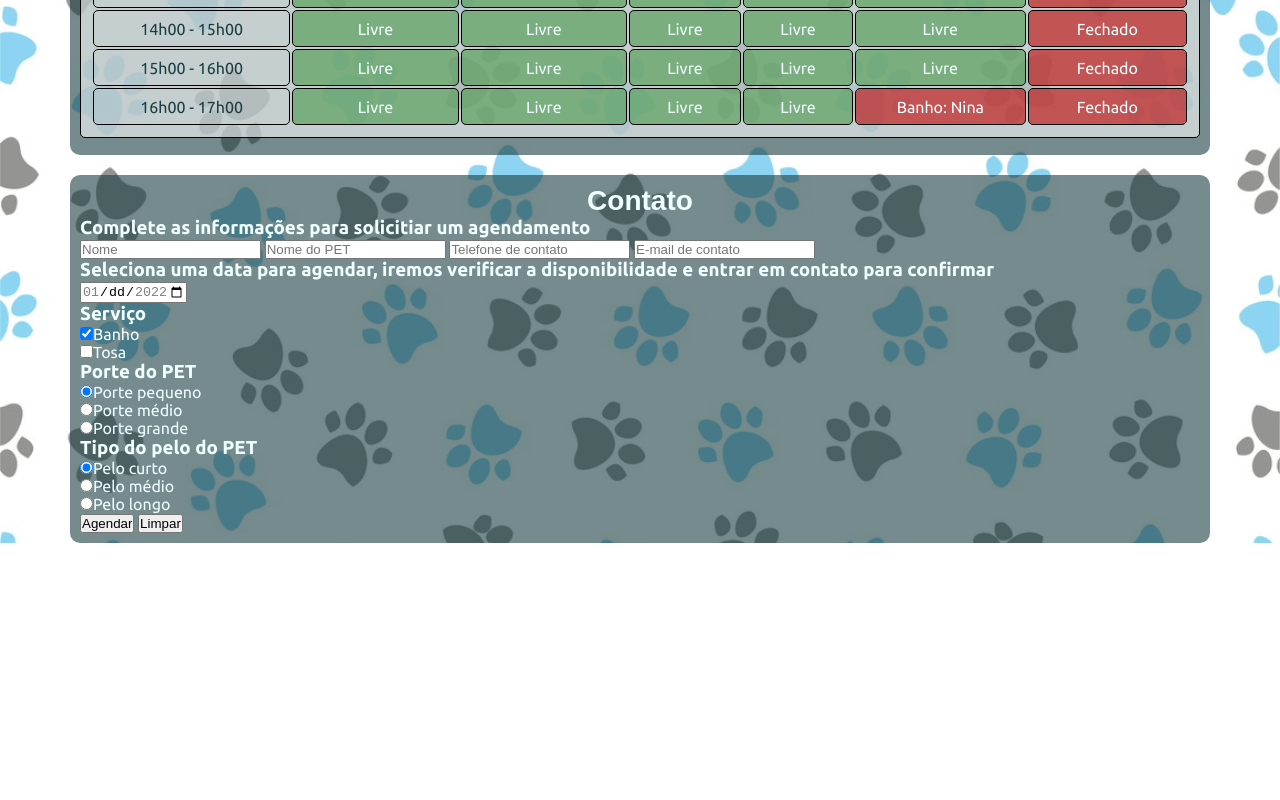
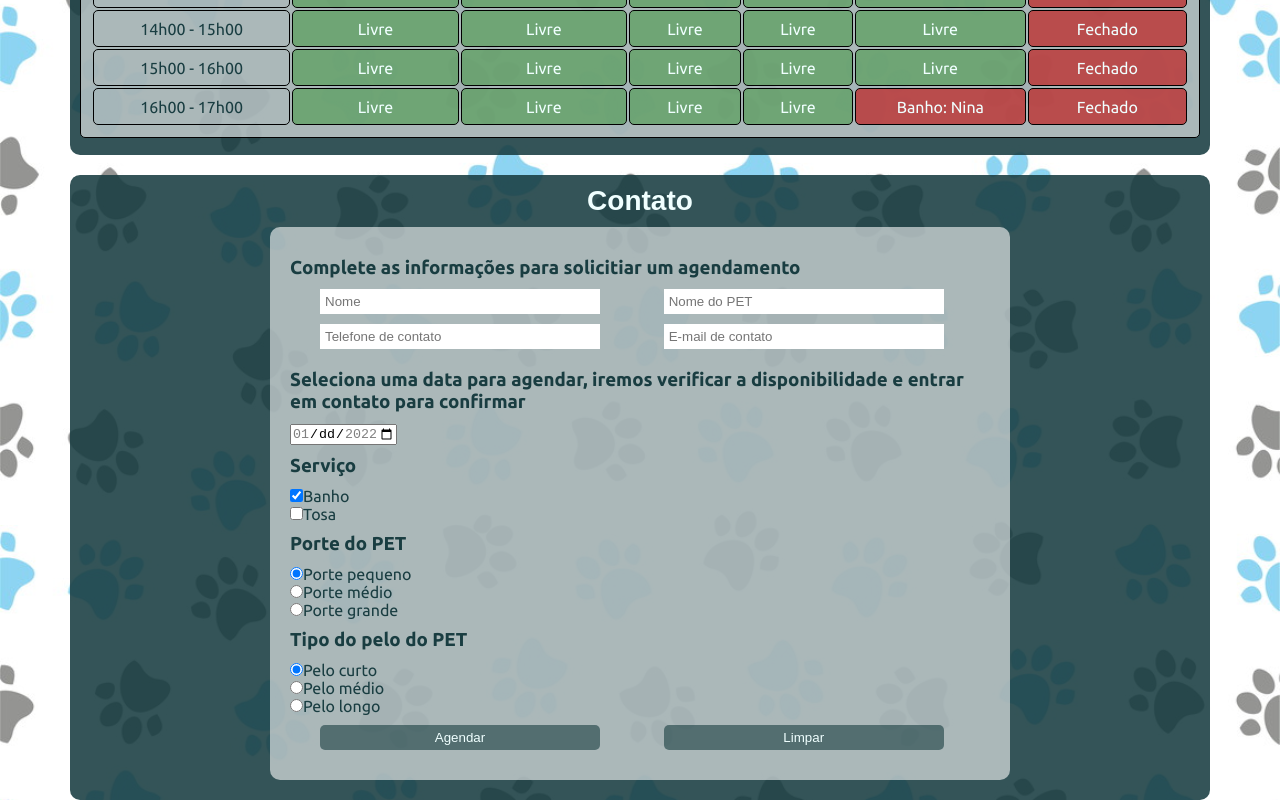
Before and after one commit to D13GO91/TemplateSitePET, a plain HTML site: page index.html in a window 1280 px wide. Shown: the part 1348-2148 px from the top of the page. Before the commit the page ends 1891 px from the top, so only its background shows below. Drawn offline with Linux system fonts and the light colour scheme; a web font is replaced by a local one.

Commit message:
alterações

```diff
--- a/css/style.css
+++ b/css/style.css
@@ -67,7 +67,7 @@ a {
 
 section {
   margin: 20px 70px;
-  background-color: #193d4198;
+  background-color: #193d41e0;
   padding: 10px;
   border-radius: 10px;
 }
@@ -102,9 +102,9 @@ button {
 }
 
 button:hover {
-  background-color: #59cdd195;
+  background-color: #59cdd198;
   color: azure;
-  transition: 0.5s;
+  transition: 0.3s;
 }
 
 section #galeria {
@@ -121,7 +121,6 @@ section #galeria {
 .card img {
   width: 350px;
   border-radius: 10px;
-  box-shadow: 0 0 1em white;
 }
 
 table {
@@ -411,3 +410,51 @@ td {
   background-color: rgba(194, 22, 22, 0.664);
   color: azure;
 }
+
+#contato{
+  display: block;
+
+}
+
+.form {
+  width: 700px;
+  padding: 20px;
+  margin: 10px auto;
+  border-radius: 10px;
+  background-color: #ffffff95;
+  color: #193d41;
+}
+
+input[type="text"],
+input[type="tel"],
+input[type="email"] {
+  width: 40%;
+  margin: 0 30px;
+  box-sizing: border-box;
+  padding: 5px;
+  border: none;
+  margin-bottom: 10px;
+}
+
+h3 {
+  margin: 10px 0;
+}
+
+input[type="submit"],
+input[type="reset"] {
+  width: 40%;
+  margin: 10px 30px;
+  box-sizing: border-box;
+  padding: 5px;
+  background-color: #193d4198;
+  color: azure;
+  border-radius: 5px;
+  border: none;
+}
+
+input[type="submit"]:hover,
+input[type="reset"]:hover {
+  background-color: #59cdd198;
+  color: azure;
+  transition: 0.3s;
+}
```
